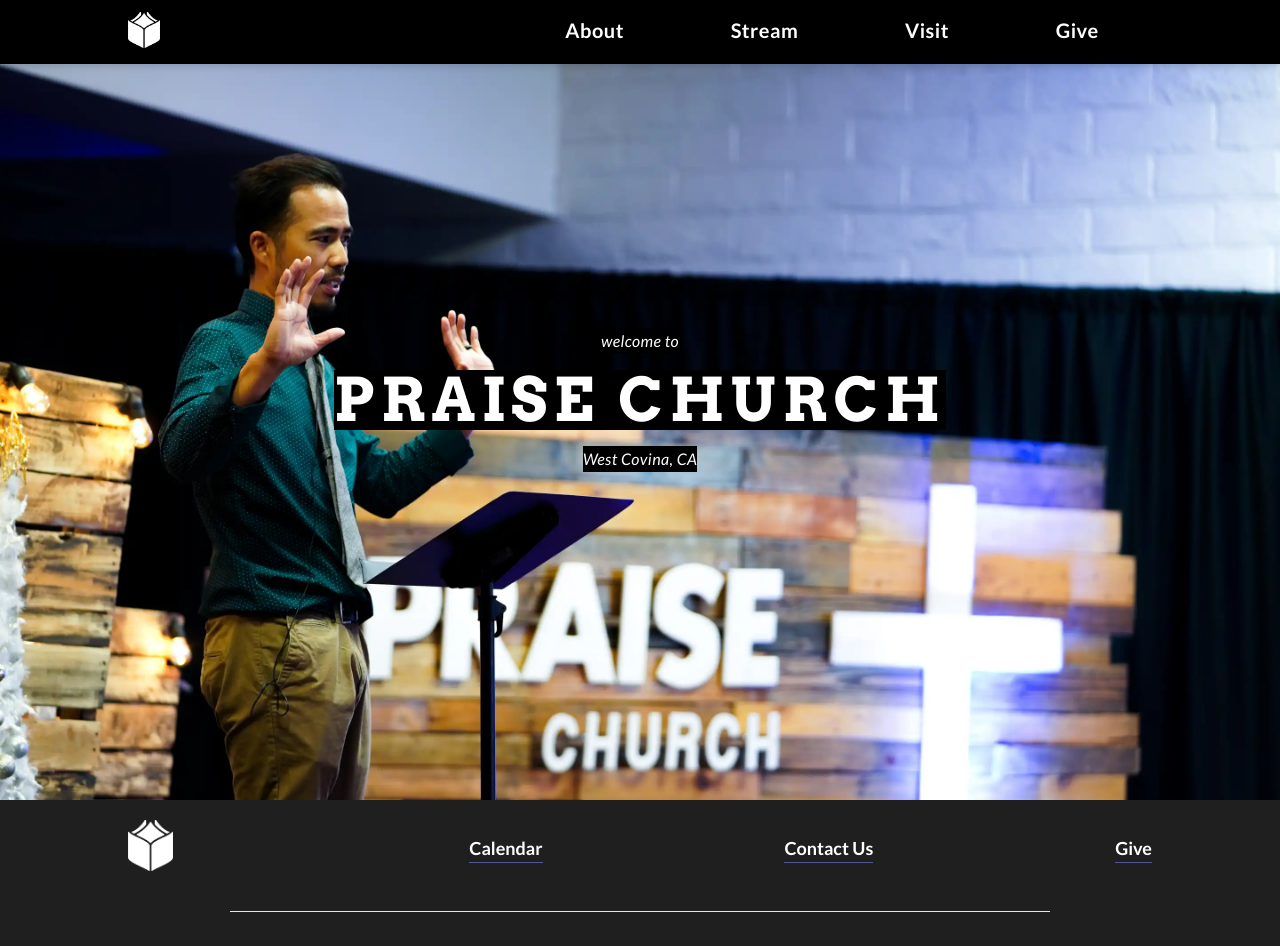
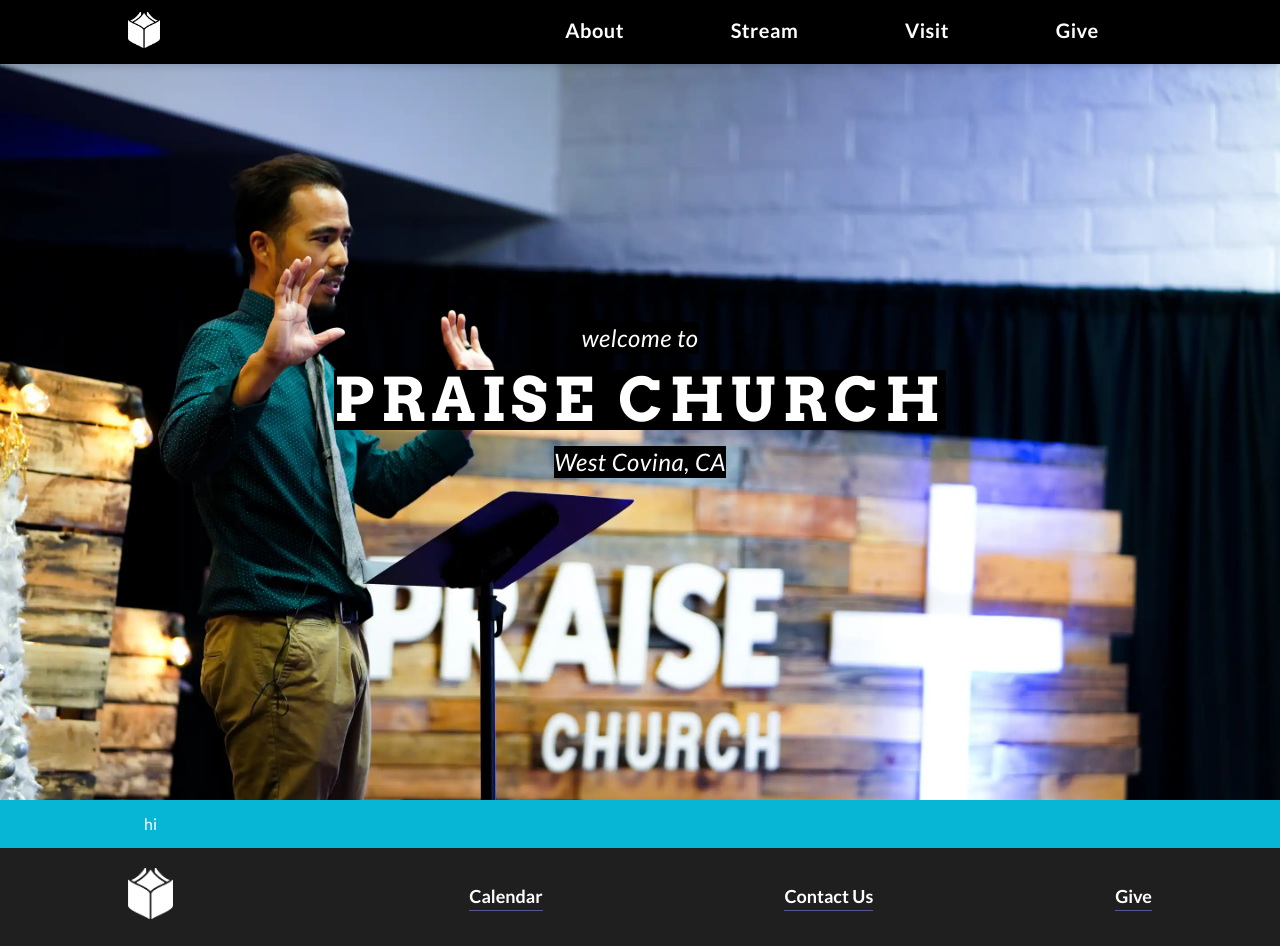
Before and after one commit to PraiseChurch/web, a Next.js app: page / in a window 1280 px wide. Shown: the top 946 px of the page. Built offline with nearby package versions, Linux system fonts and the light colour scheme.

Commit message:
fix: random padding on layout component

```diff
--- a/src/app/components/FluidContainer.tsx
+++ b/src/app/components/FluidContainer.tsx
@@ -7,8 +7,10 @@
 
 export const FluidContainer: React.FC<ContainerProps> = ({ children }) => {
   return (
-    <div className="container mx-auto p-4 flex flex-col items-center">
-      {children}
+    <div className="w-full bg-cyan-500">
+      <div className="container mx-auto py-3 px-4 flex max-w-screen-lg">
+        {children}
+      </div>
     </div>
   );
 };
--- a/src/app/components/Typography.tsx
+++ b/src/app/components/Typography.tsx
@@ -23,7 +23,7 @@
     body: "text-base serif tracking-wide",
     caption: "text-sm text-gray-500 sans-serif tracking-wide",
     heading: "text-3xl md:text-6xl font-bold serif tracking-widest leading-relaxed",
-    heroSubheading: "text-xlmd:text-2xl sans-serif tracking-wide leading-relaxed",
+    heroSubheading: "text-xl md:text-2xl sans-serif tracking-wide leading-relaxed",
     subheading: "text-xl font-semibold sans-serif tracking-wide",
     // Add more variants as needed
   };
--- a/src/app/layout.tsx
+++ b/src/app/layout.tsx
@@ -24,7 +24,7 @@
       ></link>
       <body className={inter.className}>
         <Navbar />
-        <div className="container w-screen h-screen flex max-w-screen-lg">{children}</div>
+        <div className="flex flex-col w-screen bg-cyan-300">{children}</div>
         <Footer />
       </body>
     </html>
--- a/src/app/page.tsx
+++ b/src/app/page.tsx
@@ -1,9 +1,12 @@
-import { Hero } from "./components";
+import { FluidContainer, Hero } from "./components";
 
 export default function Home() {
   return (
     <main>
       <Hero preTitle="welcome to" title="Praise Church" postTitle="West Covina, CA" imgSrc="/praise-hero.jpg"/>
+      <FluidContainer>
+        <p>hi</p>
+      </FluidContainer>
     </main>
   );
 }
```
